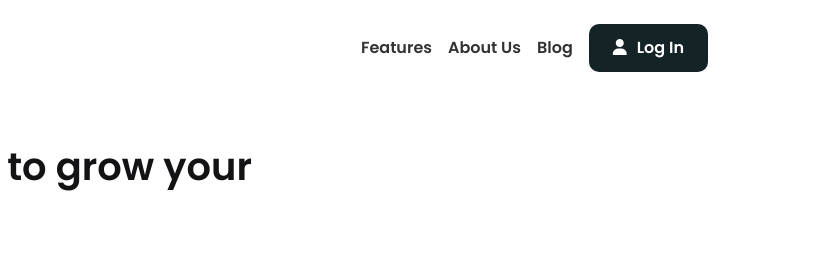
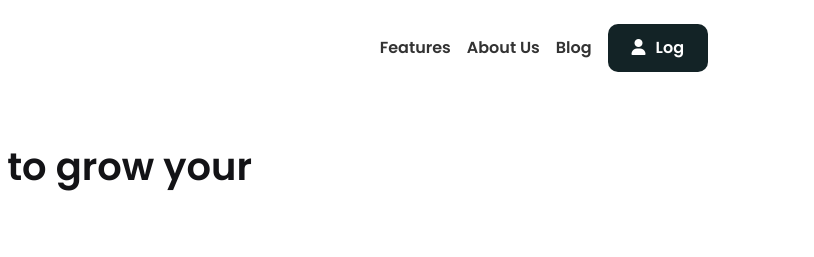
Before and after one commit to Diegoireland1975/Growth-app, a plain HTML site: page index.html in a window 1280 px wide. Shown: the top 257 px of the page, 466-1280 px from the left. Drawn offline with Linux system fonts and the light colour scheme.

```diff
--- a/css/utilities.css
+++ b/css/utilities.css
@@ -36,8 +36,8 @@
   border-radius: 10px;
   transition: 0.5s;
   text-align: center;
-  cursor: pointer;
 }
+
 .btn:hover {
   opacity: 0.8;
 }
--- a/index.html
+++ b/index.html
@@ -26,7 +26,7 @@
             <li><a href="index.html">features</a></li>
             <li><a href="#">about us</a></li>
             <li><a href="#">blog</a></li>
-            <li><a href="#" class="btn btn-dark"><i class="fas fa-user"></i>log in</a></li>
+            <li><a href="#" class="btn btn-dark"><i class="fas fa-user"></i>log</a></li>
           </ul>
         </div>
         <!-- Mobile menu -->
```
